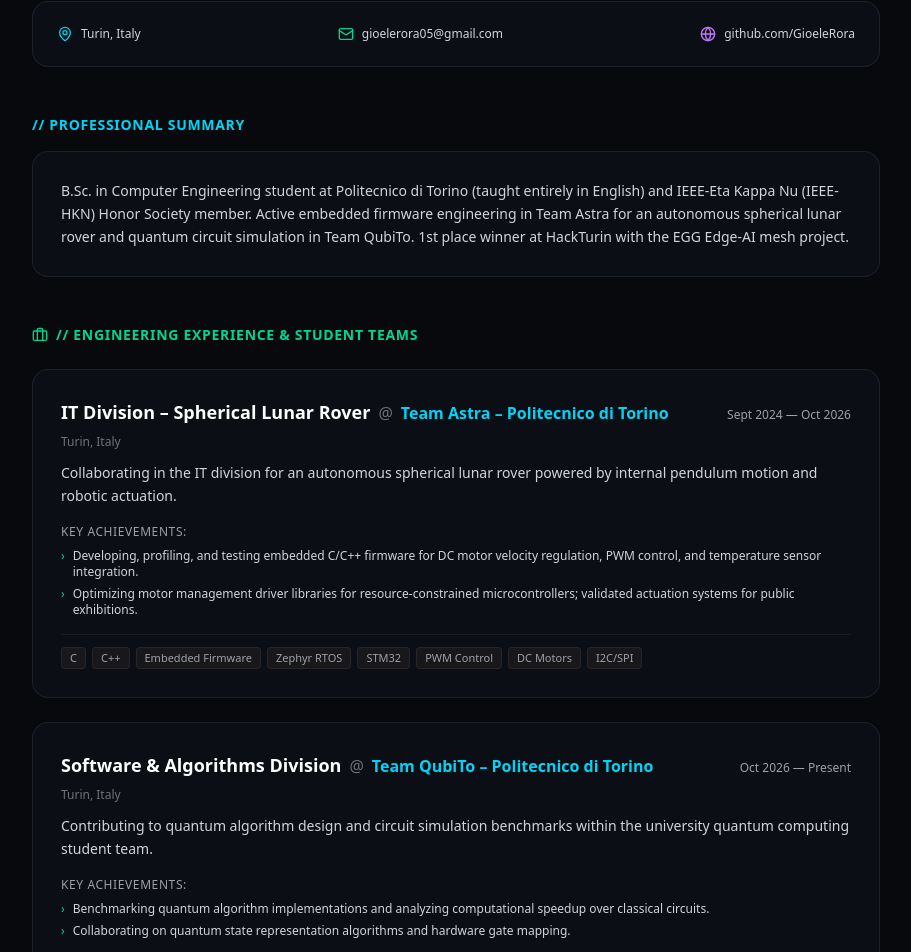
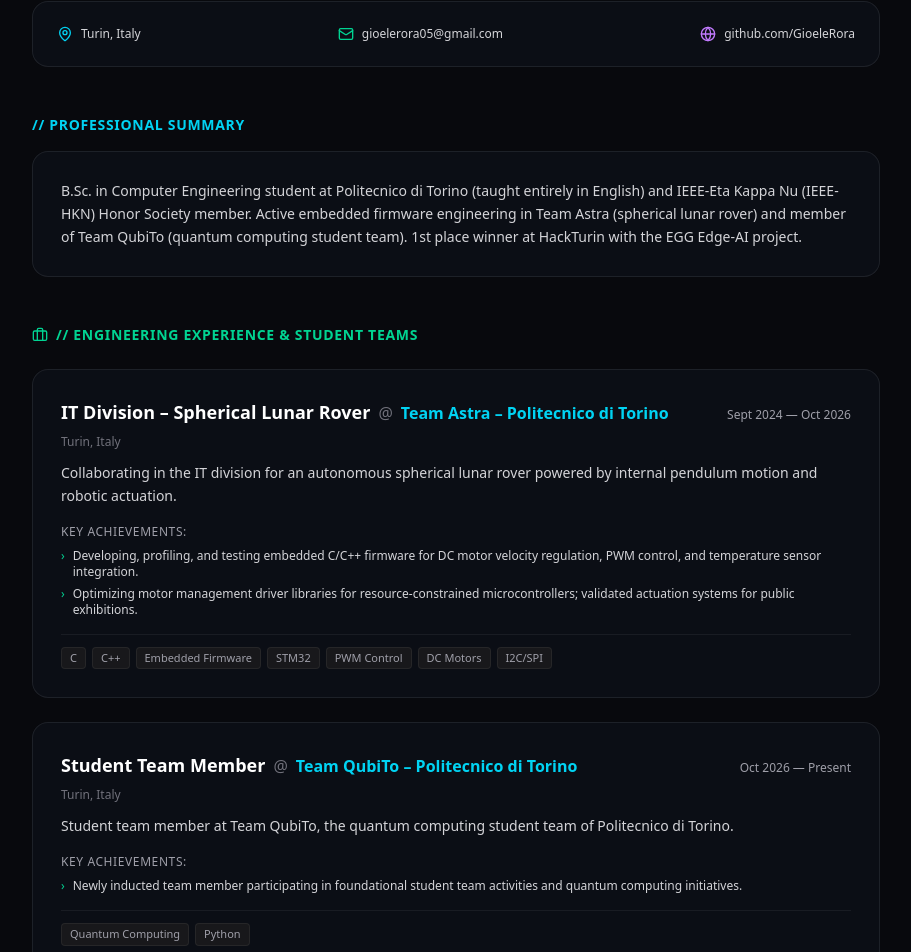
Before and after one commit to GioeleRora/gioggio, a Next.js app: page /cv in a window 1280 px wide. Shown: the part 345-1297 px from the top of the page, without its empty margins (184-1095 px from the left). Built offline with nearby package versions, Linux system fonts and the light colour scheme.

Commit message:
refactor(data): generalize Team QubiTo membership and clean up embedded firmware details

```diff
--- a/src/data/cv.ts
+++ b/src/data/cv.ts
@@ -3,7 +3,7 @@
 export const cvData: CvData = {
   pdfDownloadUrl: "/cv-gioele.pdf",
   summary:
-    "B.Sc. in Computer Engineering student at Politecnico di Torino (taught entirely in English) and IEEE-Eta Kappa Nu (IEEE-HKN) Honor Society member. Active embedded firmware engineering in Team Astra for an autonomous spherical lunar rover and quantum circuit simulation in Team QubiTo. 1st place winner at HackTurin with the EGG Edge-AI mesh project.",
+    "B.Sc. in Computer Engineering student at Politecnico di Torino (taught entirely in English) and IEEE-Eta Kappa Nu (IEEE-HKN) Honor Society member. Active embedded firmware engineering in Team Astra (spherical lunar rover) and member of Team QubiTo (quantum computing student team). 1st place winner at HackTurin with the EGG Edge-AI project.",
   workExperiences: [
     {
       role: "IT Division – Spherical Lunar Rover",
@@ -17,21 +17,20 @@
         "Developing, profiling, and testing embedded C/C++ firmware for DC motor velocity regulation, PWM control, and temperature sensor integration.",
         "Optimizing motor management driver libraries for resource-constrained microcontrollers; validated actuation systems for public exhibitions.",
       ],
-      technologies: ["C", "C++", "Embedded Firmware", "Zephyr RTOS", "STM32", "PWM Control", "DC Motors", "I2C/SPI"],
+      technologies: ["C", "C++", "Embedded Firmware", "STM32", "PWM Control", "DC Motors", "I2C/SPI"],
     },
     {
-      role: "Software & Algorithms Division",
+      role: "Student Team Member",
       company: "Team QubiTo – Politecnico di Torino",
       location: "Turin, Italy",
       period: "Oct 2026 — Present",
       current: true,
       description:
-        "Contributing to quantum algorithm design and circuit simulation benchmarks within the university quantum computing student team.",
+        "Student team member at Team QubiTo, the quantum computing student team of Politecnico di Torino.",
       achievements: [
-        "Benchmarking quantum algorithm implementations and analyzing computational speedup over classical circuits.",
-        "Collaborating on quantum state representation algorithms and hardware gate mapping.",
+        "Newly inducted team member participating in foundational student team activities and quantum computing initiatives.",
       ],
-      technologies: ["Python", "Quantum Computing", "Algorithm Design", "Circuit Simulation"],
+      technologies: ["Quantum Computing", "Python"],
     },
     {
       role: "Independent STEM Tutor",
--- a/src/data/profile.ts
+++ b/src/data/profile.ts
@@ -14,8 +14,8 @@
     "Passionate about embedded systems engineering, aerospace robotics, quantum computing, and game physics simulation.",
   fullBio: [
     "I am an undergraduate Computer Engineering student at Politecnico di Torino, studying in a curriculum taught entirely in English, and an inducted member of the IEEE-Eta Kappa Nu (IEEE-HKN) Honor Society.",
-    "I actively contribute to university engineering student teams: Team Astra (IT Division, developing embedded C/C++ firmware for an autonomous spherical lunar rover) and Team QubiTo (Software & Algorithms Division, benchmarking quantum circuits).",
-    "I led the team that won 1st Place at HackTurin with the EGG project (Edge-AI Traffic Mesh Network) and continuously engineer complex technical systems spanning Zephyr RTOS, real-time sensing, Unity 3D physics engines, and modern full-stack web platforms.",
+    "I actively contribute to university engineering student teams: Team Astra (IT Division, developing embedded C/C++ firmware for an autonomous spherical lunar rover) and Team QubiTo (Politecnico di Torino's quantum computing student team).",
+    "I led the team that won 1st Place at HackTurin with the EGG project (Edge-AI Traffic Mesh Network) and continuously engineer complex technical systems spanning embedded firmware, Agentic AI architectures, Unity 3D physics engines, and modern full-stack software platforms.",
   ],
   location: "Turin, Italy",
   email: "gioelerora05@gmail.com",
--- a/src/data/projects.ts
+++ b/src/data/projects.ts
@@ -13,10 +13,9 @@
     featured: true,
     order: 1,
     tags: [
-      "Zephyr RTOS",
       "C++",
       "Python",
-      "Linux (Debian)",
+      "Linux",
       "Docker",
       "Arduino UNO Q",
       "YOLOX-nano",
@@ -25,7 +24,7 @@
     ],
     architectureHighlights: [
       "Led team to 1st place and engineered the 3D-printed hardware enclosure; co-architected a ~€100 edge-AI node to replace €15k+ proprietary traffic sensors.",
-      "Architected dual-core firmware on Arduino UNO Q: offloaded real-time I2C sensing and traffic timers to Zephyr RTOS (C++), bridging to Debian/Docker via RPC with <7 ms latency.",
+      "Architected dual-core firmware on Arduino UNO Q: offloaded real-time I2C sensing and traffic timers to low-level C++ microcontroller firmware, bridging to Linux/Docker via RPC with <7 ms latency.",
       "Integrated local YOLOX-nano inference on 8MP IMX219 camera for GDPR-compliant tracking; relayed pedestrian and collision alerts to a live 3D web map.",
     ],
     challengesAndSolutions: [
@@ -33,7 +32,7 @@
         challenge:
           "Running real-time neural computer vision models on low-power edge hardware without thermal throttling or latency spikes.",
         solution:
-          "Dual-core architectural split: critical real-time sensing and timer tasks isolated on Zephyr RTOS in C++, with high-level processing in Docker containers on Debian bridged via RPC.",
+          "Dual-core architectural split: critical real-time sensing and timer tasks isolated in low-level C++ firmware, with high-level processing in Docker containers on Linux bridged via RPC.",
       },
       {
         challenge:
@@ -61,7 +60,7 @@
         { date: "23:59", value: 28, secondaryValue: 5 },
       ],
       recentLogs: [
-        { timestamp: "16:12:04", action: "Zephyr RTOS I2C sensor bus sync completed (latency: 4.8ms)", status: "success" },
+        { timestamp: "16:12:04", action: "I2C sensor bus sync completed (latency: 4.8ms)", status: "success" },
         { timestamp: "16:11:45", action: "YOLOX-nano frame inferenced: 4 vehicles, 2 pedestrians detected", status: "info" },
         { timestamp: "16:10:12", action: "RPC message dispatched to Docker bridge endpoint", status: "success" },
         { timestamp: "16:08:50", action: "Live 3D web map alert telemetry refreshed", status: "info" },
```
